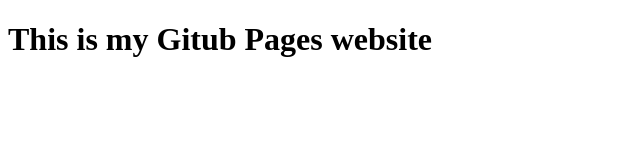
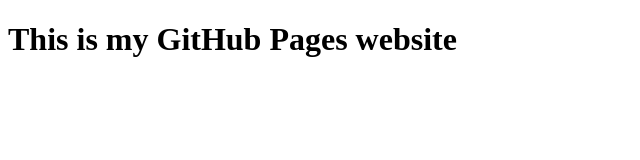
Before and after one commit to fdsaleh/fdsaleh.github.io, a plain HTML site: page index.html in a window 1280 px wide. Shown: the whole page, without its empty margins (0-640 px from the left). Drawn offline with Linux system fonts and the light colour scheme.

Commit message:
H1 Typo updated

```diff
--- a/index.html
+++ b/index.html
@@ -5,6 +5,6 @@
      <title>My Site!</title>
 </head>
 <body>
-    <h1>This is my Gitub Pages website</h1>
+    <h1>This is my GitHub Pages website</h1>
 </body>
 </html>
```
